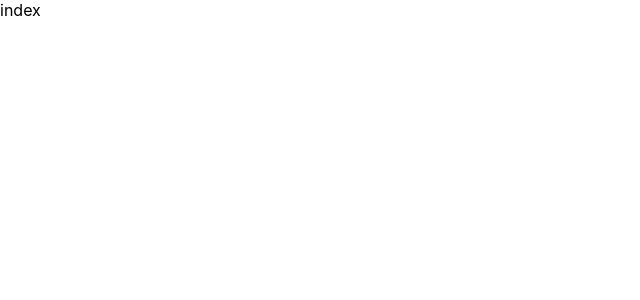
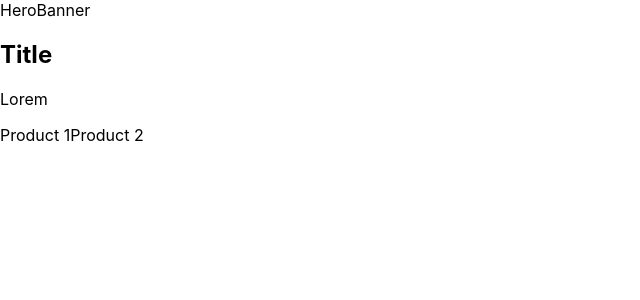
Before and after one commit to MarieBaude/ECommerce, a Next.js app: page / in a window 1280 px wide. Shown: the top 300 px of the page, without its empty margins (0-640 px from the left). Built offline with nearby package versions, Linux system fonts and the light colour scheme.

Commit message:
adding content

```diff
--- a/pages/index.js
+++ b/pages/index.js
@@ -1,9 +1,20 @@
 import React from 'react'
 
-const index = () => {
+const Home = () => {
   return (
-    <div>index</div>
+    <>
+      HeroBanner
+      <div>
+        <h2>Title</h2>
+        <p>Lorem</p>
+      </div>
+
+      <div>
+        {['Product 1', 'Product 2'].map(
+          (product) => product)}
+      </div>
+    </>
   )
 }
 
-export default index
+export default Home
```
